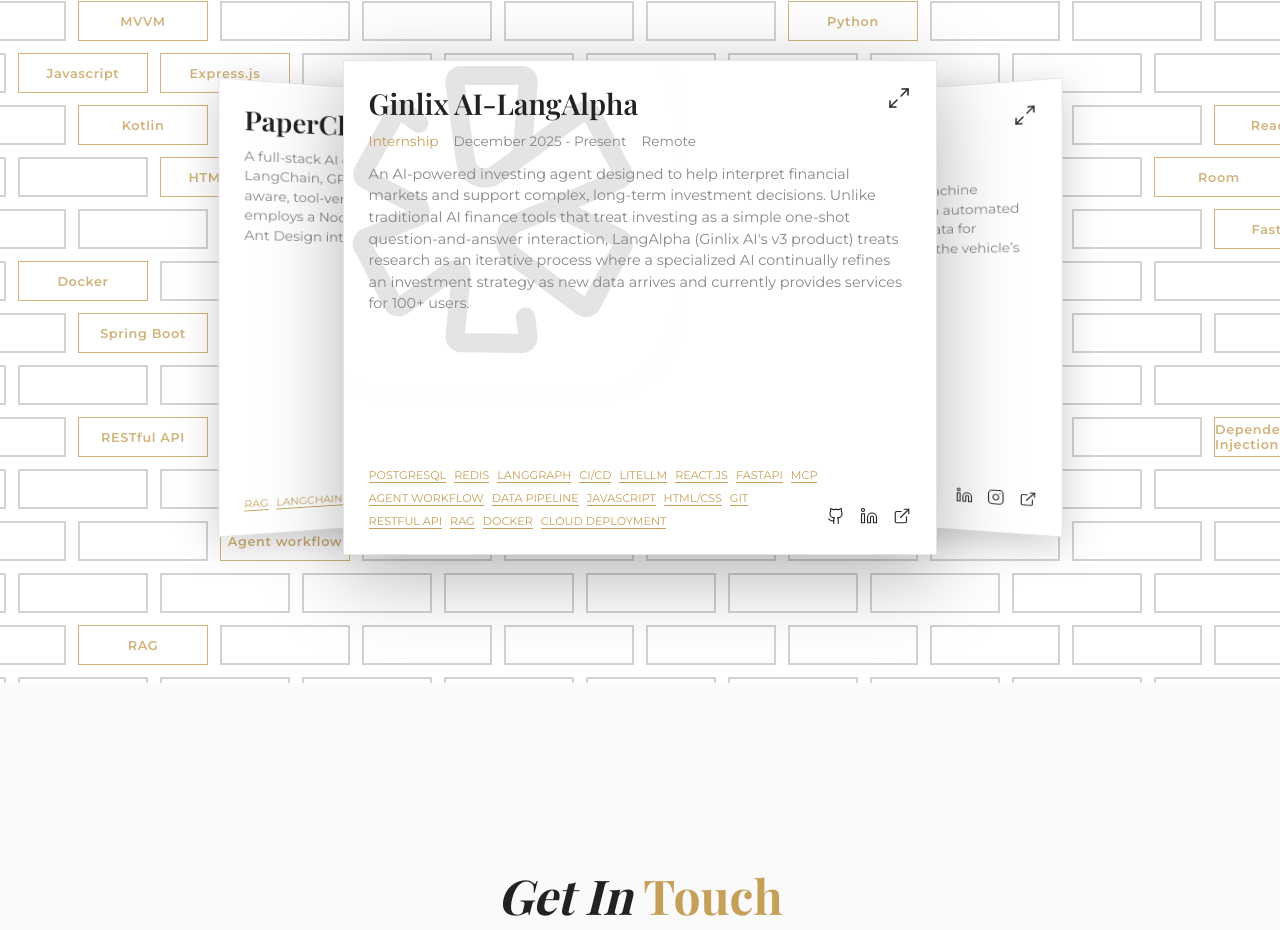
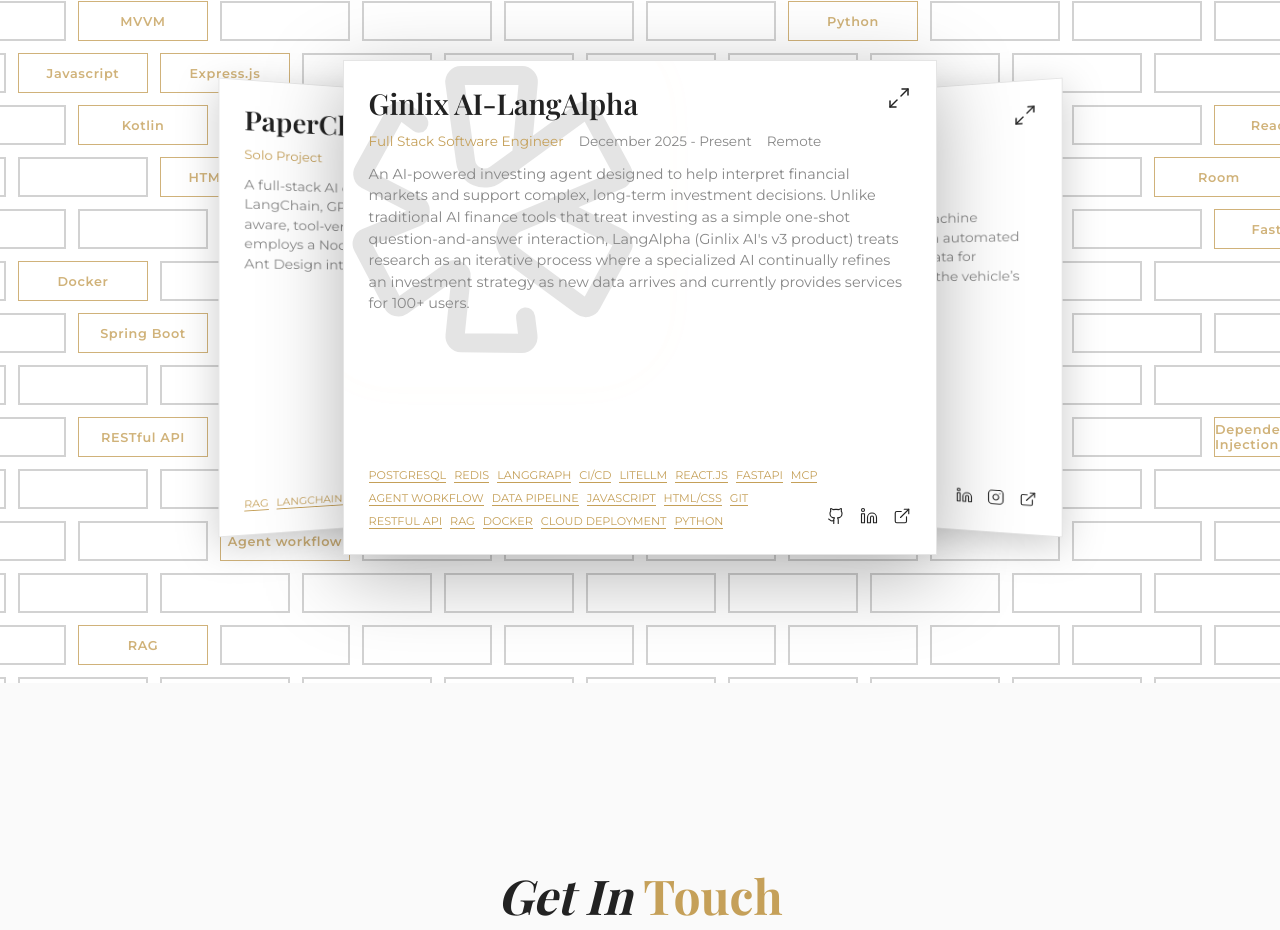
Before and after one commit to leo-Zhizhu/CyberPortfolio, a React (Vite) app: page / in a window 1280 px wide. Shown: the part 2320-3250 px from the top of the page. Built offline with nearby package versions, Linux system fonts and the light colour scheme; a web font is replaced by a local one.

Commit message:
Add Python to LangAlpha tech stack and register the keyword mapping in the BrickWall component

```diff
--- a/src/components/Projects/BrickWall.jsx
+++ b/src/components/Projects/BrickWall.jsx
@@ -45,7 +45,7 @@
 const projectOneKeywords = [
     'r2-c1', 'r5-c2', 'r3-c4', 'r2-c7', 'r4-c9', 'r8-c9', 'r10-c9',
     'r11-c10', 'r16-c2', 'r20-c1', 'r7-c1', 'r9-c2', 'r12-c10',
-    'r14-c1', 'r18-c1', 'r11-c1', 'r3-c10'
+    'r14-c1', 'r18-c1', 'r11-c1', 'r3-c10', 'r6-c6'
 ];
 
 const projectSixKeywords = [
--- a/src/components/Projects/index.jsx
+++ b/src/components/Projects/index.jsx
@@ -10,13 +10,13 @@
         id: 1,
         title: 'Ginlix AI-LangAlpha',
         description: 'An AI-powered investing agent designed to help interpret financial markets and support complex, long-term investment decisions. Unlike traditional AI finance tools that treat investing as a simple one-shot question-and-answer interaction, LangAlpha (Ginlix AI\'s v3 product) treats research as an iterative process where a specialized AI continually refines an investment strategy as new data arrives and currently provides services for 100+ users.',
-        tech: ['PostgreSQL', 'Redis', 'LangGraph', 'CI/CD', 'LiteLLM', 'React.js', 'FastAPI', 'MCP', 'Agent workflow', 'Data pipeline', 'Javascript', 'HTML/CSS', 'Git', 'RESTful API', 'RAG', 'Docker', 'Cloud Deployment'],
+        tech: ['PostgreSQL', 'Redis', 'LangGraph', 'CI/CD', 'LiteLLM', 'React.js', 'FastAPI', 'MCP', 'Agent workflow', 'Data pipeline', 'Javascript', 'HTML/CSS', 'Git', 'RESTful API', 'RAG', 'Docker', 'Cloud Deployment', 'Python'],
         size: 'large',
         link: 'https://langalpha.com',
         linkedin: 'https://www.linkedin.com/company/ginlix-ai/posts/?feedView=all',
         github: 'https://github.com/ginlix-ai/LangAlpha',
         logo: LangAlphaLogo,
-        role: 'Internship',
+        role: 'Full Stack Software Engineer',
         duration: 'December 2025 - Present',
         location: 'Remote'
     },
@@ -29,7 +29,10 @@
         link: 'https://cuauv.org',
         linkedin: 'https://www.linkedin.com/company/cornell-university-autonomous-underwater-vehicle/posts/?feedView=all',
         instagram: 'https://www.instagram.com/cornell_auv/?hl=en',
-        logo: CUAUVLogo
+        logo: CUAUVLogo,
+        role: 'Software Team Member',
+        duration: 'October 2025 - Present',
+        location: 'Ithaca, NY'
     },
     {
         id: 2,
@@ -38,7 +41,8 @@
         tech: ['Java', 'Spring Boot', 'RESTful API', 'Dependency Injection', 'PostgreSQL', 'AWS', 'Docker'],
         size: 'small',
         github: 'https://github.com/leo-Zhizhu/GroceryManager',
-        link: 'https://jfmvpckfgd.us-east-2.awsapprunner.com/'
+        link: 'https://jfmvpckfgd.us-east-2.awsapprunner.com/',
+        role: 'Solo Project'
     },
     {
         id: 3,
@@ -46,7 +50,8 @@
         description: 'An AI-powered social platform for creating and sharing AI-generated artwork. Integrated DALL·E 3 for content generation, built a distributed search infrastructure with ElasticSearch, and developed a secure Golang backend deployed on Google App Engine with JWT-based authentication.',
         tech: ['React.js', 'Golang', 'Google App Engine', 'ElasticSearch', 'JWT middleware'],
         size: 'small',
-        github: 'https://github.com/leo-Zhizhu/Pixel-Social'
+        github: 'https://github.com/leo-Zhizhu/Pixel-Social',
+        role: 'Solo Project'
     },
     {
         id: 4,
@@ -54,7 +59,8 @@
         description: 'A lightweight Android music streaming application built natively. Engineered a robust MVVM state machine with Jetpack Compose for declarative UI, alongside Hilt Dependency Injection. Features a complete ExoPlayer integration for dynamic audio streams and seamless persistent caching using Room.',
         tech: ['Kotlin', 'Android', 'MVVM', 'Dependency Injection', 'Room', 'Retrofit'],
         size: 'small',
-        github: 'https://github.com/leo-Zhizhu/MiniSpotify'
+        github: 'https://github.com/leo-Zhizhu/MiniSpotify',
+        role: 'Solo Project'
     },
     {
         id: 5,
@@ -62,7 +68,8 @@
         description: 'A full-stack AI chatbot platform. It features a RAG pipeline utilizing LangChain, GPT, and external web searches via MCP to produce context-aware, tool-verified responses with reduced hallucination risk. The system employs a Node.js/Express backend coupled with a responsive React and Ant Design interface.',
         tech: ['RAG', 'LangChain', 'MCP', 'Node.js', 'Express.js', 'React.js', 'Ant Design'],
         size: 'small',
-        github: 'https://github.com/leo-Zhizhu/PaperChat'
+        github: 'https://github.com/leo-Zhizhu/PaperChat',
+        role: 'Solo Project'
     }
 ];
 
```
